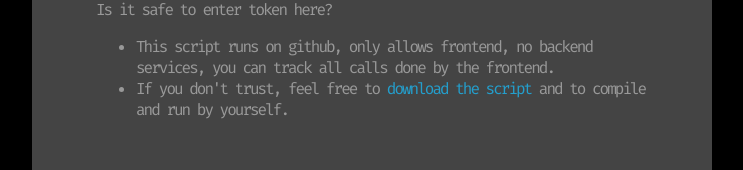
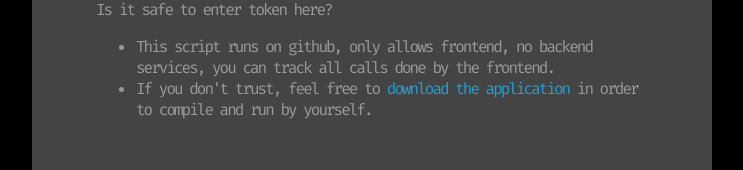
Before and after one commit to smapone-ag/webhooks, a Vue app: page / in a window 1280 px wide. Shown: the part 176-346 px from the top of the page, without its empty margins (268-1011 px from the left). Built offline with nearby package versions, Linux system fonts and the light colour scheme.

Commit message:
Fix intro text

```diff
--- a/src/App.vue
+++ b/src/App.vue
@@ -1,15 +1,24 @@
 <template>
   <div class="container">
     <div v-if="token === null" class="box token-input">
-            Enter your smapOne API token here<br>
-            <input type="text" v-model="token" placeholder="smapOne API token">
+      Enter your smapOne API token here<br />
+      <input type="text" v-model="token" placeholder="smapOne API token" />
 
       <div class="token-info">
         Is it safe to enter token here?
 
         <ul>
-                    <li>This script runs on github, only allows frontend, no backend services, you can track all calls done by the frontend.</li>
-                    <li>If you don't trust, feel free to <a href="https://github.com/moritzhesse/webhooks">download the script</a> and to compile and run by yourself.</li>
+          <li>
+            This script runs on github, only allows frontend, no backend
+            services, you can track all calls done by the frontend.
+          </li>
+          <li>
+            If you don't trust, feel free to
+            <a href="https://github.com/smappetizer/webhooks"
+              >download the application</a
+            >
+            in order to compile and run by yourself.
+          </li>
         </ul>
       </div>
     </div>
@@ -24,39 +33,41 @@ import Api from './smapjs/Api.js';
 export default {
   name: 'App',
   components: {
-        SmapList
+    SmapList,
   },
   data() {
     return {
       token: null,
-            api: null
-        }
+      api: null,
+    };
   },
   async created() {
     // Parse URL param
-        const queryString = window.location.search
-        const urlParams = new URLSearchParams(queryString)
+    const queryString = window.location.search;
+    const urlParams = new URLSearchParams(queryString);
 
     // Parse token parameter
-        if(urlParams.has('token')) {
-            this.token = urlParams.get('token')
+    if (urlParams.has('token')) {
+      this.token = urlParams.get('token');
     }
   },
   watch: {
     // If token entered manually, not via URL
     // eslint-disable-next-line no-unused-vars
     token(newToken, oldToken) {
-            this.api = new Api(this.token)
-        }
+      this.api = new Api(this.token);
     },
-}
+  },
+};
 </script>
 
 <style>
 @import url('https://fonts.googleapis.com/css2?family=Fira+Code&display=swap');
 
 /* Reset CSS */
-*, *::before, *::after {
+*,
+*::before,
+*::after {
   box-sizing: border-box;
 }
 
@@ -89,7 +100,7 @@ a:hover {
   --text-color: #fff;
 
   /* Widths */
-    --message-border-width: .5rem;
+  --message-border-width: 0.5rem;
 }
 
 .container {
@@ -102,7 +113,7 @@ a:hover {
 .box {
   display: flex;
   background-color: #444;
-    margin-bottom: .3rem;
+  margin-bottom: 0.3rem;
   padding: 0;
   overflow-x: hidden;
   flex-direction: column;
```
Lines whose indentation alone changed are shown as unchanged.
